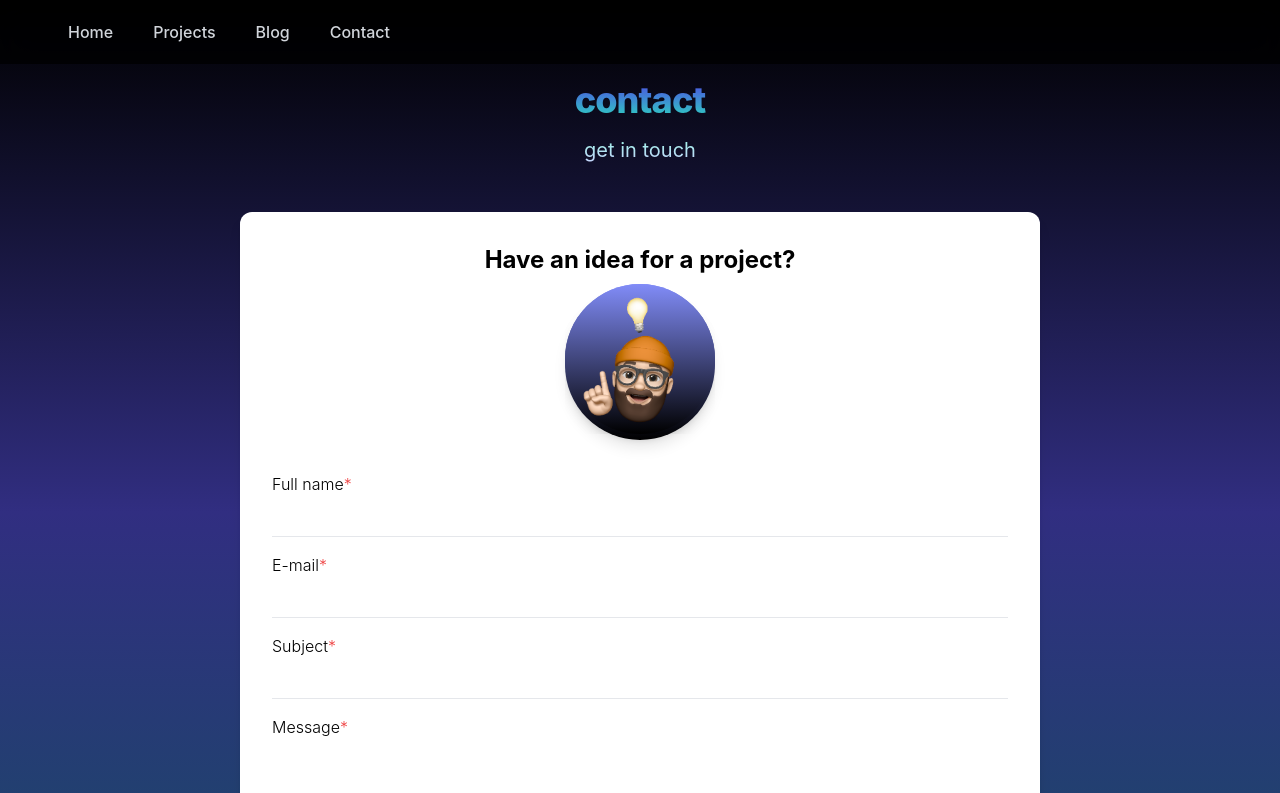
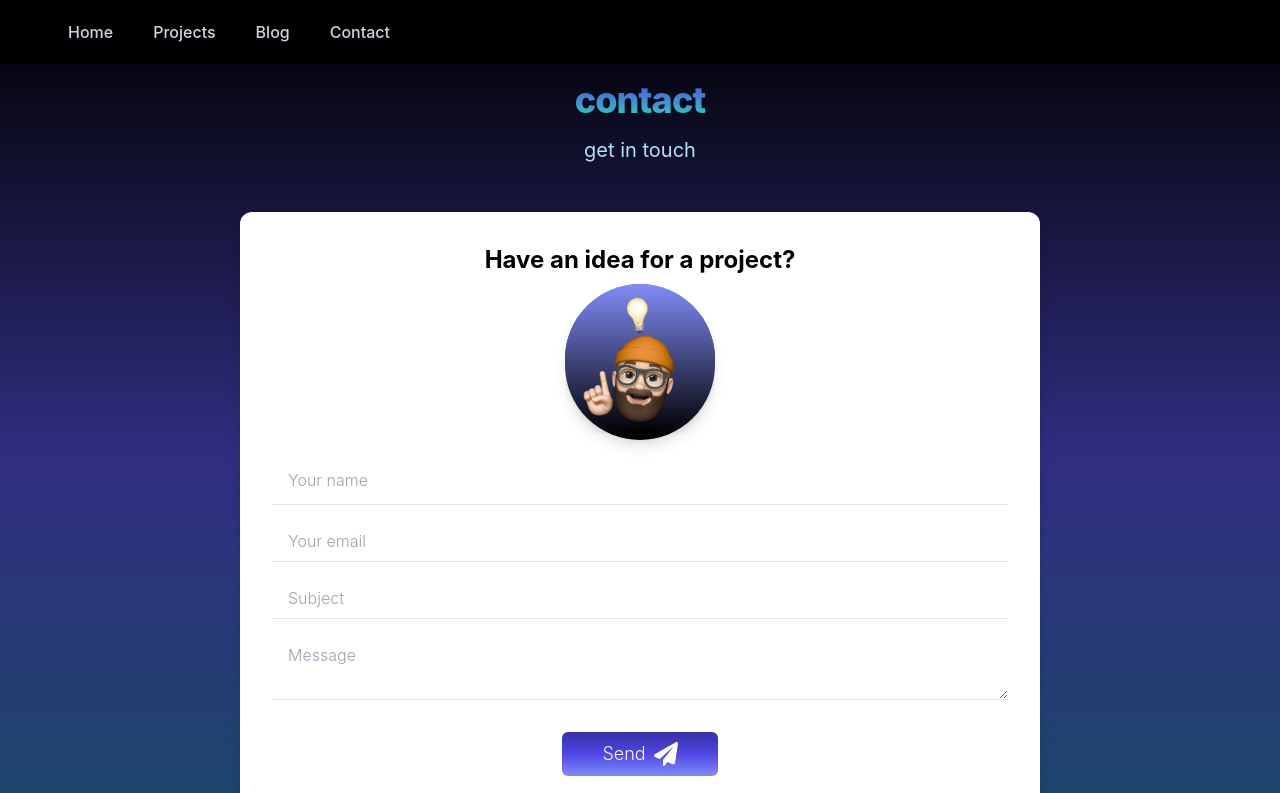
Before and after one commit to Adamhunter108/adam-nextjs-site, a Next.js app: page /contact in a window 1280 px wide. Shown: the top 793 px of the page. Built offline with nearby package versions, Linux system fonts and the light colour scheme.

Commit message:
Replaced labels for placeholders on contact form

```diff
--- a/pages/contact.js
+++ b/pages/contact.js
@@ -166,11 +166,11 @@ export default function Contact() {
                                     />
                                 </div>
 
-                                <label
+                                {/* <label
                                     htmlFor="fullname"
                                     className="text-black font-light mt-8">
                                         Full name<span className="text-red-500">*</span>
-                                </label>
+                                </label> */}
                                 <input
                                     type="text"
                                     value={fullname}
@@ -178,69 +178,73 @@ export default function Contact() {
                                         setFullname(e.target.value)
                                     }}
                                     name="fullname"
-                                    className="bg-transparent border-b py-2 pl-4 focus:outline-none focus:rounded-md focus:ring-1 ring-indigo-500 font-light text-gray-800"
+                                    placeholder="Your name"
+                                    className="bg-transparent border-b mt-4 py-3 pl-4 focus:outline-none focus:rounded-md focus:ring-2 ring-indigo-500 font-light text-gray-800"
                                 />
                                 {errors?.fullname && (
-                                    <p className="text-red-500">Name cannot be empty.</p>
+                                    <p className="text-red-500">I need something to call you</p>
                                 )}
 
-                                <label
+                                {/* <label
                                     htmlFor="email"
                                     className="text-black font-light mt-4">
                                         E-mail<span className="text-red-500">*</span>
-                                </label>
+                                </label> */}
                                 <input
                                     type="email"
                                     name="email"
                                     value={email}
+                                    placeholder="Your email"
                                     onChange={(e) => {
                                         setEmail(e.target.value)
                                     }}
-                                    className="bg-transparent border-b py-2 pl-4 focus:outline-none focus:rounded-md focus:ring-1 ring-indigo-500 font-light text-gray-800"
+                                    className="bg-transparent border-b mt-4 py-2 pl-4 focus:outline-none focus:rounded-md focus:ring-2 ring-indigo-500 font-light text-gray-800"
                                 />
                                 {errors?.email && (
-                                    <p className="text-red-500">Email cannot be empty.</p>
+                                    <p className="text-red-500">I need somewhere to hit you back</p>
                                 )}
 
-                                <label
+                                {/* <label
                                     htmlFor="subject"
                                     className="text-black font-light mt-4">
                                         Subject<span className="text-red-500">*</span>
-                                </label>
+                                </label> */}
                                 <input
                                     type="text"
                                     name="subject"
                                     value={subject}
+                                    placeholder="Subject"
                                     onChange={(e) => {
                                         setSubject(e.target.value)
                                     }}
-                                    className="bg-transparent border-b py-2 pl-4 focus:outline-none focus:rounded-md focus:ring-1 ring-indigo-500 font-light text-gray-800"
+                                    className="bg-transparent border-b mt-4 py-2 pl-4 focus:outline-none focus:rounded-md focus:ring-2 ring-indigo-500 font-light text-gray-800"
                                 />
                                 {errors?.subject && (
-                                    <p className="text-red-500">Subject cannot be empty.</p>
+                                    <p className="text-red-500">TLDR it for me</p>
                                 )}
 
-                                <label
+                                {/* <label
                                     htmlFor="message"
                                     className="text-black font-light mt-4">
                                         Message<span className="text-red-500">*</span>
-                                </label>
+                                </label> */}
                                 <textarea
                                     name="message"
                                     value={message}
+                                    placeholder="Message"
                                     onChange={(e) => {
                                         setMessage(e.target.value)
                                     }}
-                                    className="bg-transparent border-b py-2 pl-4 focus:outline-none focus:rounded-md focus:ring-1 ring-indigo-500 font-light text-gray-800">
+                                    className="bg-transparent border-b mt-4 py-2 pl-4 focus:outline-none focus:rounded-md focus:ring-2 ring-indigo-500 font-light text-gray-800">
                                 </textarea>
                                 {errors?.message && (
-                                    <p className="text-red-500">Message cannot be empty.</p>
+                                    <p className="text-red-500">What do you want to say?</p>
                                 )}
 
                                 <div className="flex flex-row items-center justify-center">
                                     <button
                                         type="submit"
-                                        className="px-10 mt-8 py-2 bg-gradient-to-b from-indigo-800 via-indigo-600 to-indigo-400 text-gray-50 hover:bg-gradient-to-t from-indigo-800 via-indigo-600 to-indigo-400 hover:text-black font-light rounded-md text-lg flex flex-row items-center"
+                                        className="px-10 mt-8 py-2 bg-gradient-to-b from-indigo-800 via-indigo-600 to-indigo-400 text-gray-50 hover:bg-gradient-to-t from-indigo-800 via-indigo-600 to-indigo-400 hover:text-gray-400 font-light rounded-md text-lg flex flex-row items-center"
                                         >
                                         {buttonText}
                                         <svg width="24" height="24" className="text-white ml-2" fill="currentColor" xmlns="http://www.w3.org/2000/svg" viewBox="0 0 512 512"><path d="M511.6 36.86l-64 415.1c-1.5 9.734-7.375 18.22-15.97 23.05c-4.844 2.719-10.27 4.097-15.68 4.097c-4.188 0-8.319-.8154-12.29-2.472l-122.6-51.1l-50.86 76.29C226.3 508.5 219.8 512 212.8 512C201.3 512 192 502.7 192 491.2v-96.18c0-7.115 2.372-14.03 6.742-19.64L416 96l-293.7 264.3L19.69 317.5C8.438 312.8 .8125 302.2 .0625 289.1s5.469-23.72 16.06-29.77l448-255.1c10.69-6.109 23.88-5.547 34 1.406S513.5 24.72 511.6 36.86z"/></svg>
```
